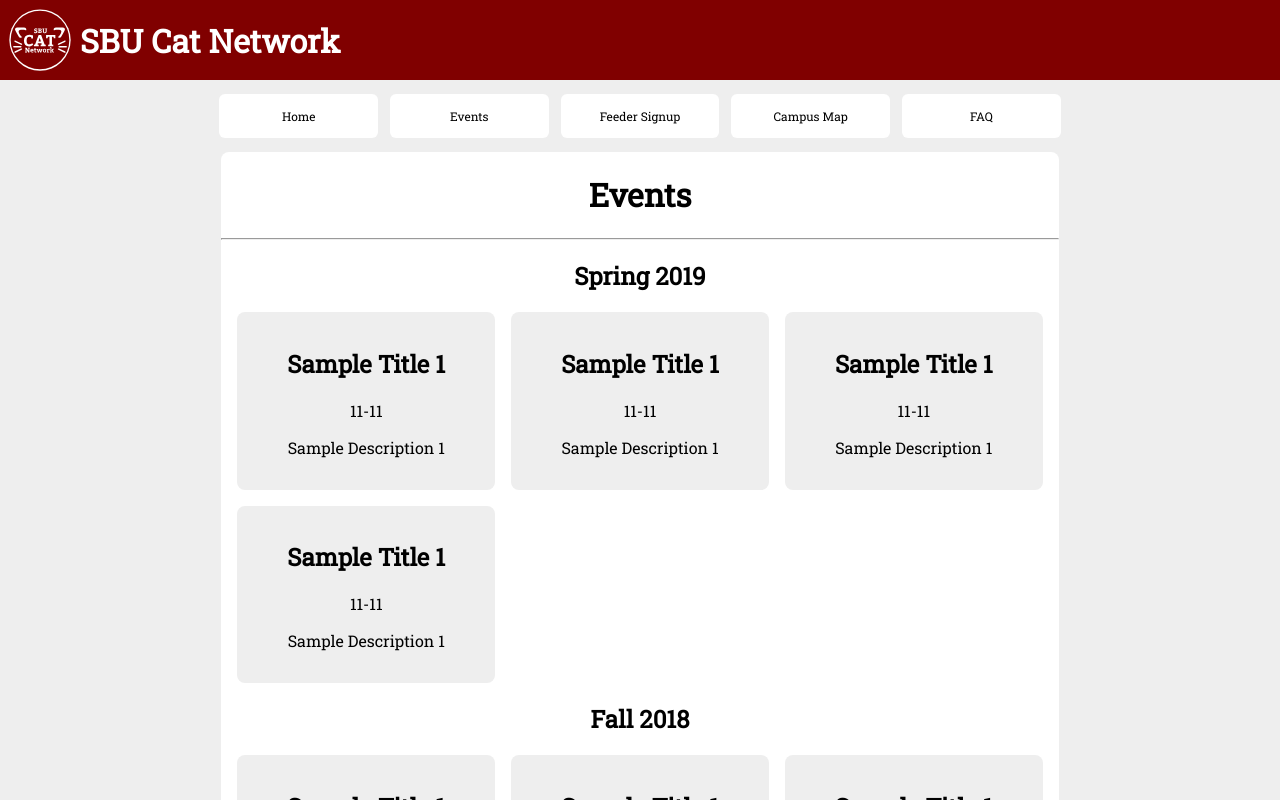
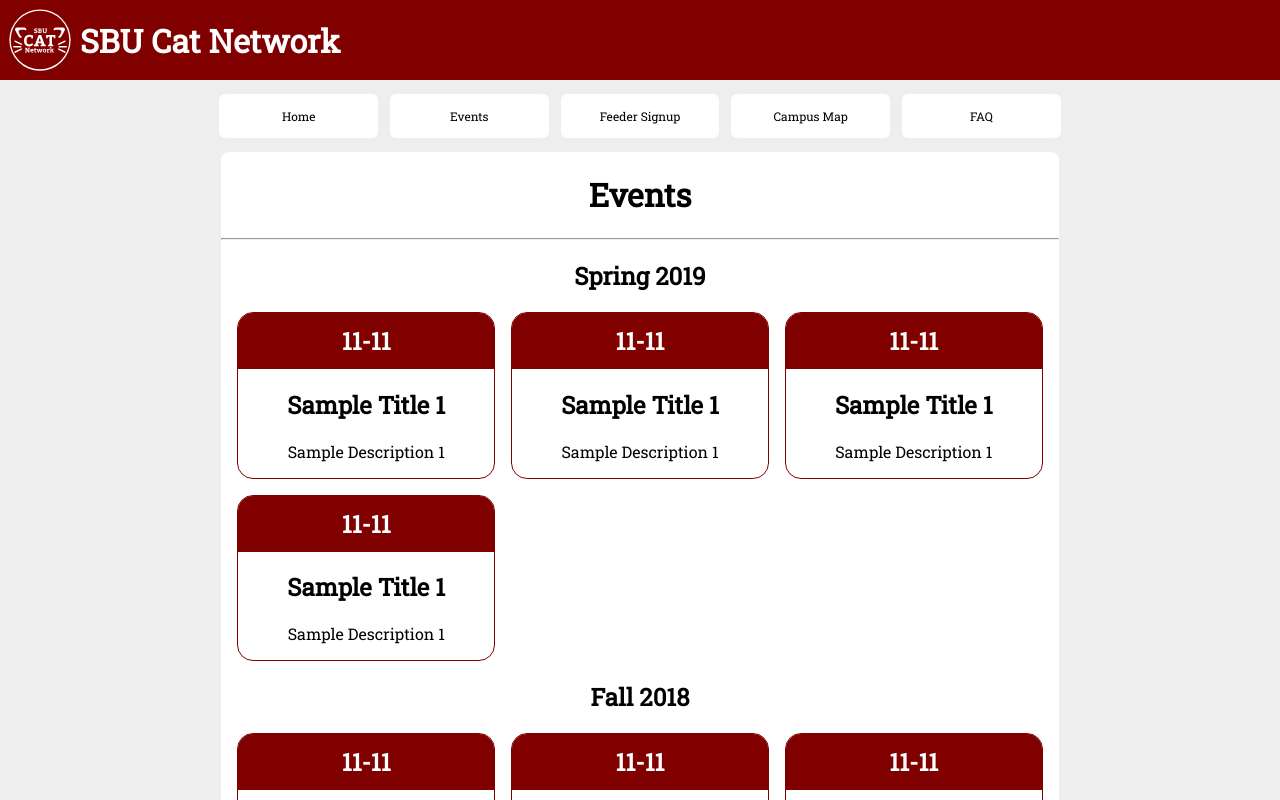
Before and after one commit to henryclong/sbucat-react, a React (Create React App) app: page / in a window 1280 px wide. Both pictures are taken after a click on the button "Events". Shown: the top 800 px of the page. Built offline with nearby package versions, Linux system fonts and the light colour scheme; the HTML template or start-up script is replaced by a standard one.

Commit message:
remove event animations, add border

```diff
--- a/src/App.scss
+++ b/src/App.scss
@@ -11,7 +11,11 @@ $white: #ffffff;
 $window-size-big: 1020px;
 $window-size-small: 700px;
 
-$default-font: 'Roboto Slab', serif;
+$roboto-slab: 'Roboto Slab', serif;
+$lato: 'Lato', sans-serif;
+$quicksand: 'Quicksand', sans-serif;
+
+$default-font: $roboto-slab;
 
 body {
   margin: 0;
@@ -204,13 +208,17 @@ h1 {
   grid-gap: 1em;
   margin: 1em;
   .Event {
-    background-color: $grey-light;
-    border-radius: 0.5em;
+    background-color: $white;
+    border-radius: 1em;
+    border: solid 0.075em $primary;
     overflow: hidden;
-    padding: 1em;
+    padding: 0;
     position: relative;
     .title {
-
+      background-color: $primary;
+      color: $white;
+      padding: 0.5em;
+      margin-top: 0;
     }
     .date {
 
@@ -218,39 +226,10 @@ h1 {
     .desc {
 
     }
-    .EventOverlay {
-      visibility: hidden;
-    }
   }
 
   @media screen and (min-width: 500px) {
     grid-template-columns: 1fr 1fr;
-    .EventOverlay {
-      align-items: center;
-      background-color: $primary;
-      display: flex;
-      height: 0;
-      justify-content: center;
-      left: 50%;
-      position: absolute;
-      top: 50%;
-      transform: translate(-50%, -50%);
-      transition-property: width height;
-      transition-duration: 0.25s;
-      transition-timing-function: ease-out;
-      visibility: hidden;
-      width: 100%;
-      h3 {
-        color: $white;
-        height: auto;
-      }
-    }
-    .Event:hover {
-      .EventOverlay {
-        height: 100%;
-        visibility: visible;
-      }
-    }
   }
   @media screen and (min-width: $window-size-big) {
     grid-template-columns: 1fr 1fr 1fr;
--- a/src/Components/Tabs/EventTab.js
+++ b/src/Components/Tabs/EventTab.js
@@ -14,12 +14,9 @@ class EventTab extends Component {
               <div className='EventsList'>
                 {semester.event_list.map((item) => (
                   <div className='Event'>
-                    <h2 className='title'>{item.title}</h2>
-                    <p className='date'>{item.date.day + '-' + item.date.day}</p>
+                    <h2 className='title'>{item.date.day + '-' + item.date.day}</h2>
+                    <h2 className='date'>{item.title}</h2>
                     <p className='desc'>{item.description}</p>
-                    <span className='EventOverlay'>
-                      <h3>{item.description}</h3>
-                    </span>
                   </div>
                 ))}
               </div>
```
